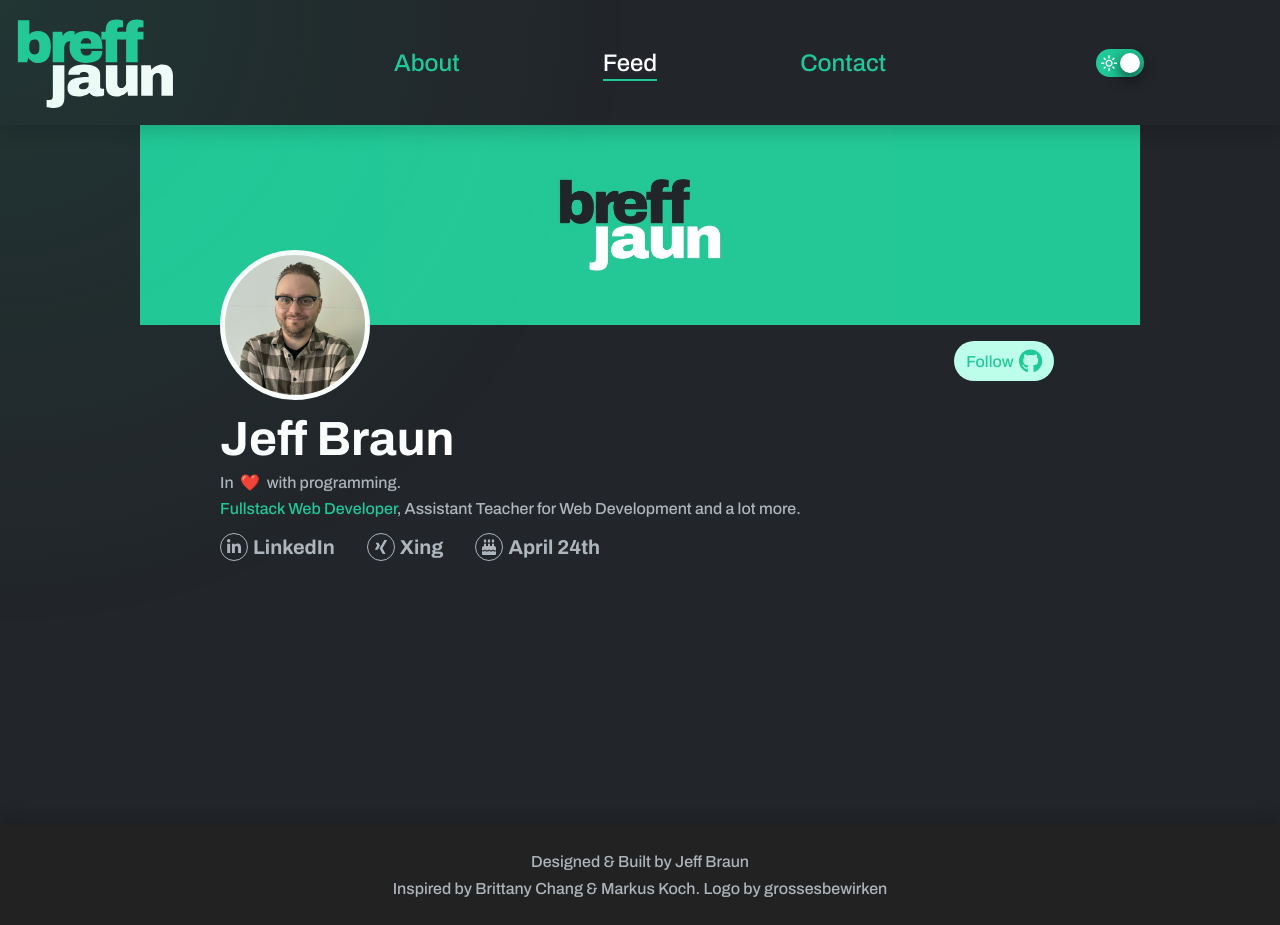
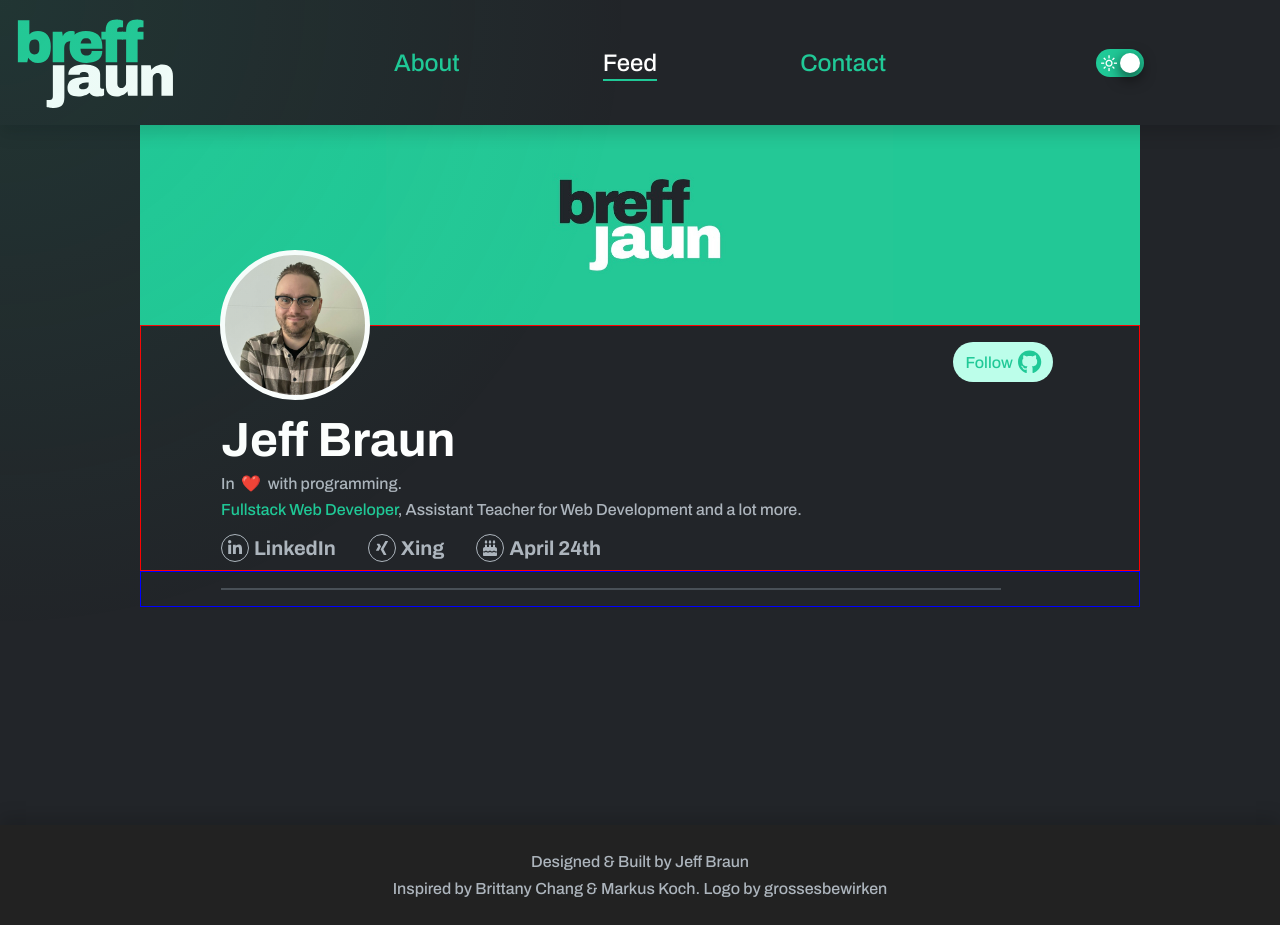
Before and after one commit to BreffJaun/Portfolio-Website, a React (Vite) app: page /feed in a window 1280 px wide. Built offline with nearby package versions, Linux system fonts and the light colour scheme.

Commit message:
Finished the feed container. Began to work on the postCard

```diff
--- a/src/assets/icons/fontawesome/fontawesome.ts
+++ b/src/assets/icons/fontawesome/fontawesome.ts
@@ -4,6 +4,6 @@ import {
   faLinkedinIn,
   faXing,
 } from "@fortawesome/free-brands-svg-icons";
-import { faCakeCandles } from "@fortawesome/free-solid-svg-icons";
+import { faCakeCandles, faLink } from "@fortawesome/free-solid-svg-icons";
 
-library.add(faGithub, faLinkedinIn, faXing, faCakeCandles);
+library.add(faGithub, faLinkedinIn, faXing, faCakeCandles, faLink);
--- /dev/null
+++ b/src/components/PostCard.tsx
@@ -0,0 +1,37 @@
+// I M P O R T:   F I L E S
+import "../styles/postCard.scss";
+
+// I M P O R T:   T Y P E S
+import { PostCardProps } from "../types/interfaces";
+
+// I M P O R T:   P A C K A G E S
+import { FontAwesomeIcon } from "@fortawesome/react-fontawesome";
+
+// I M P O R T:   F U N C T I O N S
+
+// C O D E
+
+const PostCard: React.FC<PostCardProps> = () => {
+  return (
+    <div className="post__card">
+      <div className="image_container"></div>
+      <div className="content__container">
+        <div className="quick__info">
+          <h6 className="author__action"></h6>
+          <p className="date"></p>
+          <p className="mood"></p>
+        </div>
+        <article>
+          <h3></h3>
+          <p></p>
+          <img src="" alt="" />
+          <a href="" target="_blank">
+            <FontAwesomeIcon icon={["fas", "link"]} />
+          </a>
+        </article>
+      </div>
+    </div>
+  );
+};
+
+export default PostCard;
--- a/src/components/ProjectCard.tsx
+++ b/src/components/ProjectCard.tsx
@@ -24,7 +24,7 @@ const ProjectCard: React.FC<ProjectCardProps> = ({
       </div>
       <div className="project-card__content">
         <h3 className="project-card__title">
-          <a href={link} target="blank">
+          <a href={link} target="_blank">
             {title}
             <span className="material-symbols-outlined">arrow_outward</span>
           </a>
--- a/src/styles/feed.scss
+++ b/src/styles/feed.scss
@@ -2,11 +2,11 @@
   height: 100vh;
 
   section {
-    // border: 1px solid greenyellow;
+    height: 100%;
     display: flex;
-    justify-content: center;
     align-items: center;
     flex-direction: column;
+    overflow: hidden;
 
 
     .bg__img__container {
@@ -56,23 +56,19 @@
     }
 
     .infobar__container {
-      // border: 1px solid red;
+      border: 1px solid red;
       width: 80%;
       max-width: 1000px;
-      // height: 200px;
       display: flex;
       justify-content: center;
       align-items: flex-start;
       flex-direction: column;
-      position: relative;
 
       .positioning__container {
-        // border: 1px solid blue;
+        // border: 1px solid orange;
         width: 85%;
         display: flex;
         flex-direction: column;
-        position: absolute;
-        top: 0;
         margin-left: 5rem;
 
         @media (max-width: 1024px) {
@@ -83,17 +79,11 @@
           margin-left: 2rem;
         }
 
-        & > * {
-          // margin: 0.25rem;
-          // border: 1px solid blue;
-        }
-
         a {
           align-self: flex-end;
           text-decoration: none;
 
           button {
-
             width: 100px;
             height: 40px;
             padding: 5px 10px;
@@ -129,9 +119,9 @@
         }
 
         .link__container {
+          // border: 2px solid red;
           display: flex;
-          justify-content: c;
-          align-items: center;
+          flex-wrap: wrap;
           gap: 1rem;
           margin: 0.5rem 0;
 
@@ -145,20 +135,15 @@
             align-items: center;
             justify-content: center;
             margin-right: 1rem;
-            // border: 1px solid greenyellow;
 
             .socialmedia__icons {
               width: 1rem;
               height: 1rem;
               padding: 5px;
               margin-right: 5px;
-              // color: var(--teal);
-              // border: 1px solid var(--teal);
               color: var(--gray-500);
               border: 1px solid var(--gray-500);
               border-radius: 50%;
-
-
             }
 
             &:active {
@@ -172,8 +157,8 @@
             &:active .socialmedia__icons{
               color: var(--teal);
             }
+          }
 
-          }
           .bd__icon {
             cursor: unset;
 
@@ -189,5 +174,34 @@
         }
       }
     }
+
+    .post__container {
+      border: 1px solid blue;
+      width: 80%;
+      max-width: 1000px;
+      display: flex;
+      justify-content: center;
+      align-items: flex-start;
+      flex-direction: column;
+      padding-left: 5rem;
+
+      @media (max-width: 1024px) {
+        padding-left: 3rem;
+      }
+
+      @media (max-width: 768px) {
+        padding-left: 2rem;
+      }
+
+      .horizontal__border {
+        border: 1px solid var(--gray-700);
+        width: 85%;
+        display: flex;
+        flex-direction: column;
+        margin: 1rem 0;
+
       }
     }
+
+  }
+}
--- a/src/views/Feed.tsx
+++ b/src/views/Feed.tsx
@@ -6,6 +6,7 @@ import { FontAwesomeIcon } from "@fortawesome/react-fontawesome";
 
 // I M P O R T:   F U N C T I O N S
 import Footer from "../components/Footer";
+import PostCard from "../components/PostCard";
 
 // C O D E
 const Feed: React.FC = () => {
@@ -61,7 +62,9 @@ const Feed: React.FC = () => {
             </div>
           </div>
         </div>
-        <div className="post__container"></div>
+        <div className="post__container">
+          <div className="horizontal__border"></div>
+        </div>
       </section>
       <Footer />
     </div>
```
Also changed, not shown: src/types/interfaces.d.ts (+11 -0 lines), src/styles/postCard.scss (added). Lines whose indentation alone changed are shown as unchanged.
